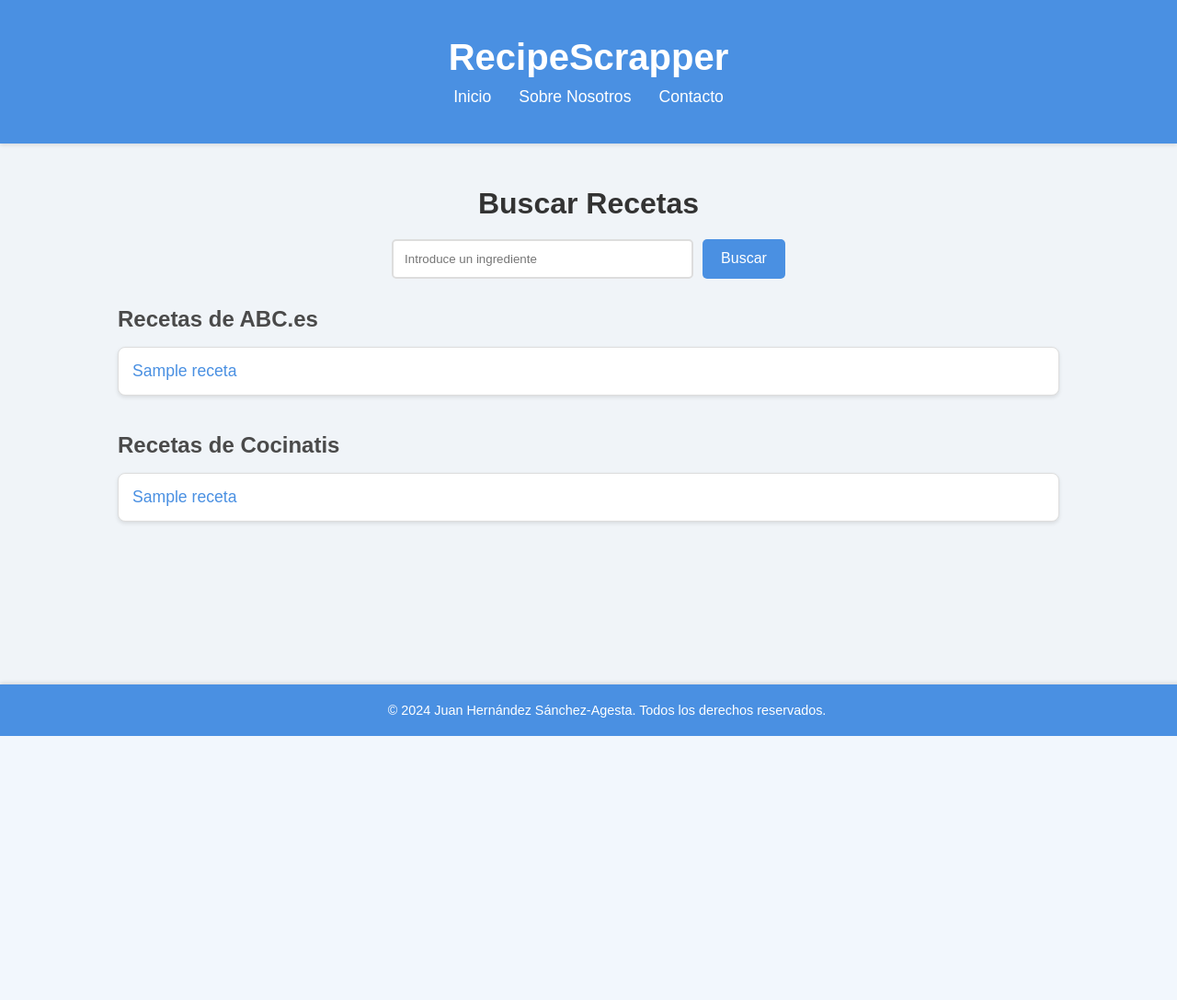
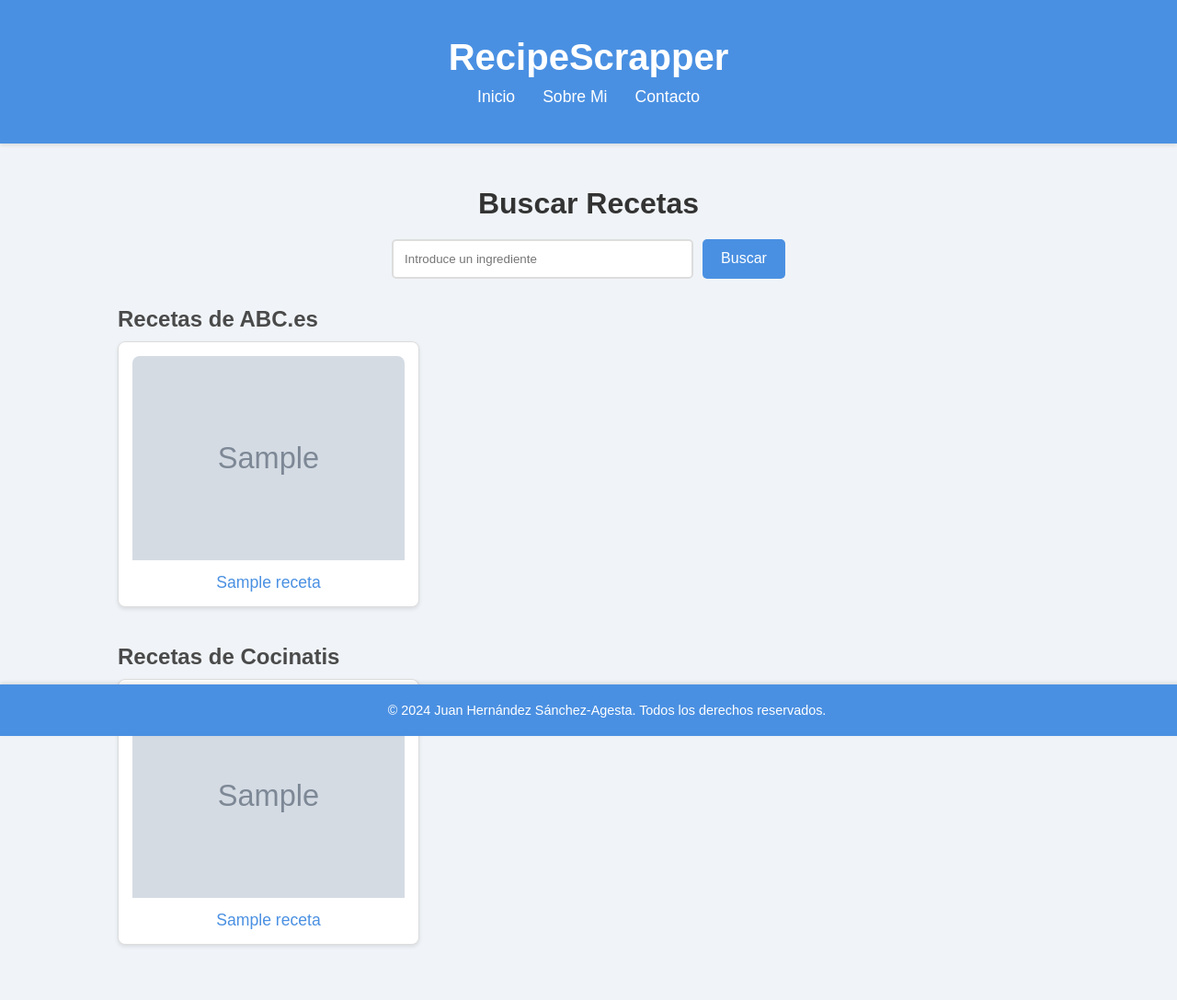
Before and after one commit to juanhdezz/recetas, a Flask app: template templates/index.html in a window 1280 px wide. Shown: the whole page at 92% size. Before the commit the page ends 800 px from the top, so only its background shows below. Run offline with Flask 3, Linux system fonts and the light colour scheme; the template is opened without the code that fills it: most values are stand-ins (such as "Sample title", 1, 10 or a date in 2020); grey boxes marked "Sample" are stand-in pictures.

Commit message:
Añadidas imagenes de las recetas y disposicion en grid

```diff
--- a/scrapping_abc.py
+++ b/scrapping_abc.py
@@ -28,9 +28,15 @@
                 titulo = a_tag.text.strip()
                 link = a_tag.get("href")
                 full_link = link if link else None
+
+                # Buscar la imagen asociada
+                img_tag = receta.find_next("img", class_="attachment-large size-large wp-post-image")
+                imagen_url = img_tag.get("src") if img_tag else None
+
                 lista_recetas.append({
                     "titulo": titulo,
-                    "url": full_link
+                    "url": full_link,
+                    "imagen": imagen_url
                 })
 
         return lista_recetas
@@ -44,6 +50,13 @@
 
     return []
 
-# Buscar recetas con el ingrediente deseado
-ingrediente = "sopa de pollo"
-recetas_encontradas = busqueda_abc(ingrediente)
+# # Buscar recetas con el ingrediente deseado
+# ingrediente = "sopa de pollo"
+# recetas_encontradas = busqueda_abc(ingrediente)
+
+# # Imprimir los resultados
+# for receta in recetas_encontradas:
+#     print(f"Título: {receta['titulo']}")
+#     print(f"URL: {receta['url']}")
+#     print(f"Imagen: {receta['imagen']}")
+#     print("-" * 40)
--- a/scrapping_cocinatis.py
+++ b/scrapping_cocinatis.py
@@ -3,29 +3,45 @@
 
 def busqueda_cocinatis(ingrediente):
     url = f"https://www.cocinatis.com/que-cocino-hoy/busqueda.html?q={ingrediente}"
+    headers = {
+        "User-Agent": "Mozilla/5.0 (Windows NT 10.0; Win64; x64) AppleWebKit/537.36 (KHTML, como Gecko) Chrome/91.0.4472.124 Safari/537.36"
+    }
     try:
-        response = req.get(url)
+        response = req.get(url, headers=headers)
         response.raise_for_status()  # Lanza una excepción para códigos de estado de error
+        response.encoding = 'utf-8'  # Especifica la codificación
         soup = bs(response.text, "html.parser")
         recetas = soup.find_all("a", class_="recipe-link")
         lista_recetas = []
         contador = 0
         for receta in recetas:
             contador += 1
-            if(contador % 2 != 0):
+            if contador % 2 != 0:
                 titulo = receta.get("title")
                 link = receta.get("href")
                 full_link = f"https://www.cocinatis.com{link}"
+
+                # Encontrar la imagen asociada
+                source_tag = receta.find("source", {"media": "(min-width: 415px)"})
+                imagen_url = source_tag.get("srcset") if source_tag else None
+
                 lista_recetas.append({
                     "titulo": titulo,
-                    "url": full_link
+                    "url": full_link,
+                    "imagen": f"https://www.cocinatis.com{imagen_url}" if imagen_url else None
                 })
         return lista_recetas
     except req.exceptions.RequestException as e:
         print(f"Error al acceder a la página: {e}")
         return []
 
+# Llamar a la función con el ingrediente deseado
+# ingrediente = "sopa de pollo"
+# recetas_encontradas = busqueda_cocinatis(ingrediente)
 
-# Llamar a la función con el ingrediente deseado
-ingrediente = "sopa de pollo"
-recetas_encontradas = busqueda_cocinatis(ingrediente)
+# Imprimir los resultados
+# for receta in recetas_encontradas:
+#     print(f"Título: {receta['titulo']}")
+#     print(f"URL: {receta['url']}")
+#     print(f"Imagen: {receta['imagen']}")
+#     print("-" * 40)
--- a/static/css/style.css
+++ b/static/css/style.css
@@ -106,35 +106,41 @@
     margin-bottom: 10px;
 }
 
-ul {
-    list-style-type: none;
-    padding: 0;
+.grid {
+    display: grid;
+    grid-template-columns: repeat(3, 1fr);
+    gap: 20px;
 }
 
-ul li {
+.card {
     background: #fff;
     border: 1px solid #ddd;
-    margin: 10px 0;
-    padding: 15px;
     border-radius: 8px;
     box-shadow: 0 2px 4px rgba(0, 0, 0, 0.1);
-    transition: background-color 0.3s, transform 0.3s;
+    transition: transform 0.3s;
+    text-align: center;
+    padding: 15px;
 }
 
-ul li:hover {
-    background-color: #f9f9f9;
-    transform: scale(1.02);
+.card img {
+    max-width: 100%;
+    border-radius: 8px 8px 0 0;
 }
 
-ul li a {
+.card a {
     color: #4a90e2;
     text-decoration: none;
     font-size: 1.1rem;
-    transition: color 0.3s;
+    display: block;
+    margin-top: 10px;
 }
 
-ul li a:hover {
+.card a:hover {
     color: #357abd;
+}
+
+.card:hover {
+    transform: scale(1.02);
 }
 
 /* Footer Styles */
--- a/templates/index.html
+++ b/templates/index.html
@@ -8,24 +8,24 @@
     <meta name="keywords" content="HTML,CSS,JavaScript">
     <title>RecipeScrapper | Juan Hernández</title>
     <link rel="icon" href="../static/imagenes/favicon.svg" type="image/x-icon">
-    <!-- Links para CSS local y AOS -->
+    <!-- Links para CSS local -->
     <link rel="stylesheet" href="{{ url_for('static', filename='css/style.css') }}">
 </head>
 <body>
     <!-- Header -->
-    <header class="header" data-aos="fade-down">
+    <header class="header">
         <div class="container">
             <h1>RecipeScrapper</h1>
             <nav class="nav">
                 <a href="#">Inicio</a>
-                <a href="#">Sobre Nosotros</a>
+                <a href="#">Sobre Mi</a>
                 <a href="#">Contacto</a>
             </nav>
         </div>
     </header>
 
     <!-- Main Content -->
-    <main class="container" data-aos="fade-up">
+    <main class="container">
         <h2>Buscar Recetas</h2>
         <form method="POST" action="/">
             <input type="text" name="ingrediente" placeholder="Introduce un ingrediente" required>
@@ -34,28 +34,32 @@
 
         <section>
             <h3>Recetas de ABC.es</h3>
-            <ul>
+            <div class="grid">
                 {% for receta in recetas_abc %}
-                    <li><a href="{{ receta.url }}" target="_blank">{{ receta.titulo }}</a></li>
+                    <div class="card">
+                        <img src="{{ receta.imagen }}" alt="{{ receta.titulo }}">
+                        <a href="{{ receta.url }}" target="_blank">{{ receta.titulo }}</a>
+                    </div>
                 {% endfor %}
-            </ul>
+            </div>
         </section>
 
         <section>
             <h3>Recetas de Cocinatis</h3>
-            <ul>
+            <div class="grid">
                 {% for receta in recetas_cocinatis %}
-                    <li><a href="{{ receta.url }}" target="_blank">{{ receta.titulo }}</a></li>
+                    <div class="card">
+                        <img src="{{ receta.imagen }}" alt="{{ receta.titulo }}">
+                        <a href="{{ receta.url }}" target="_blank">{{ receta.titulo }}</a>
+                    </div>
                 {% endfor %}
-            </ul>
+            </div>
         </section>
     </main>
 
     <!-- Footer -->
-    <footer class="footer" data-aos="fade-up">
+    <footer class="footer">
         <p>&copy; 2024 Juan Hernández Sánchez-Agesta. Todos los derechos reservados.</p>
     </footer>
-
-    <!-- Scripts -->
 </body>
 </html>
```
Also changed, not shown: README.md.
